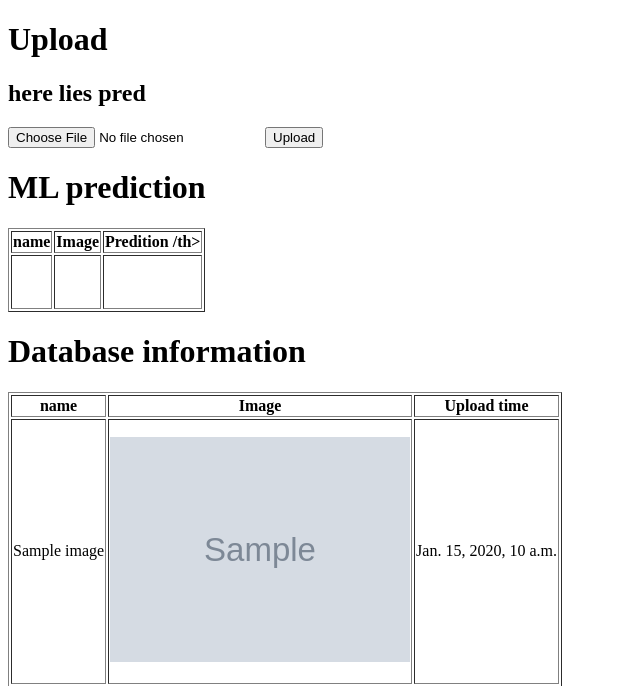
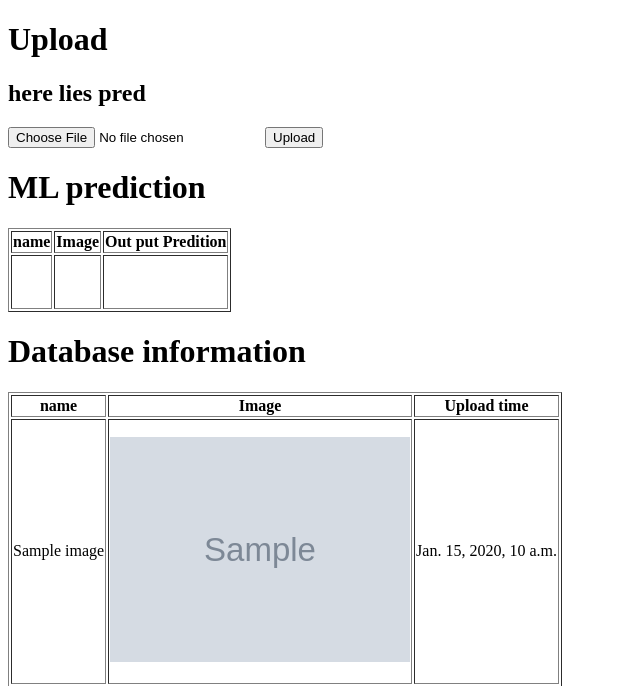
Before and after one commit to oluwatobi1/c3ai-datalake-ML-Backend, a Django app: page / in a window 1280 px wide. Shown: the top 686 px of the page, without its empty margins (0-640 px from the left). Run offline with Django 3.2, Linux system fonts and the light colour scheme; tables that the repository leaves empty hold one stand-in row (values such as "Sample post"); grey boxes marked "Sample" are stand-in pictures.

Commit message:
cleared db; edited index.html

```diff
--- a/template/index.html
+++ b/template/index.html
@@ -22,7 +22,7 @@
       <tr>
         <th>name</th>
         <th>Image</th>
-        <th>Predition /th>
+        <th> Out put Predition </th>
 
       </tr>
 
```
Also changed, not shown: db.sqlite3.
